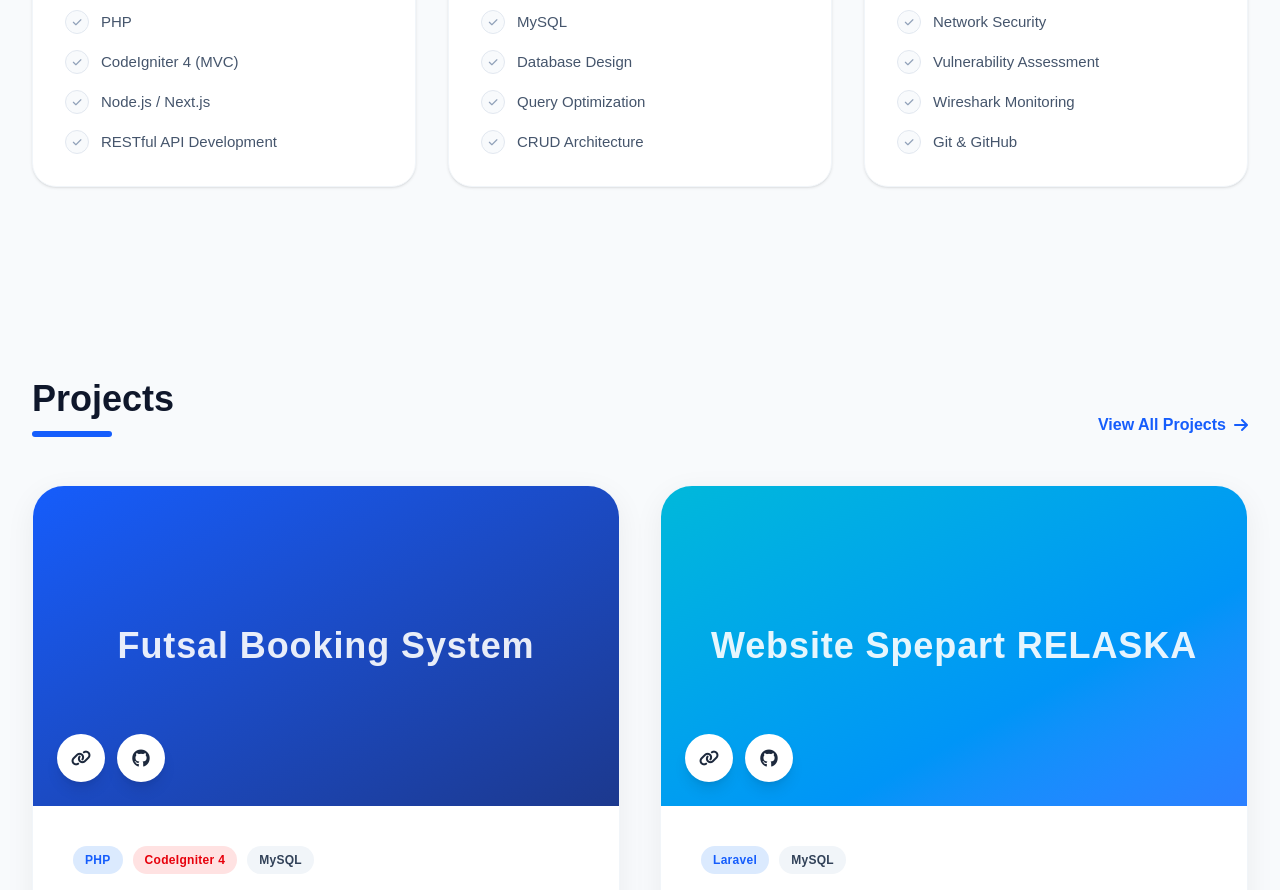
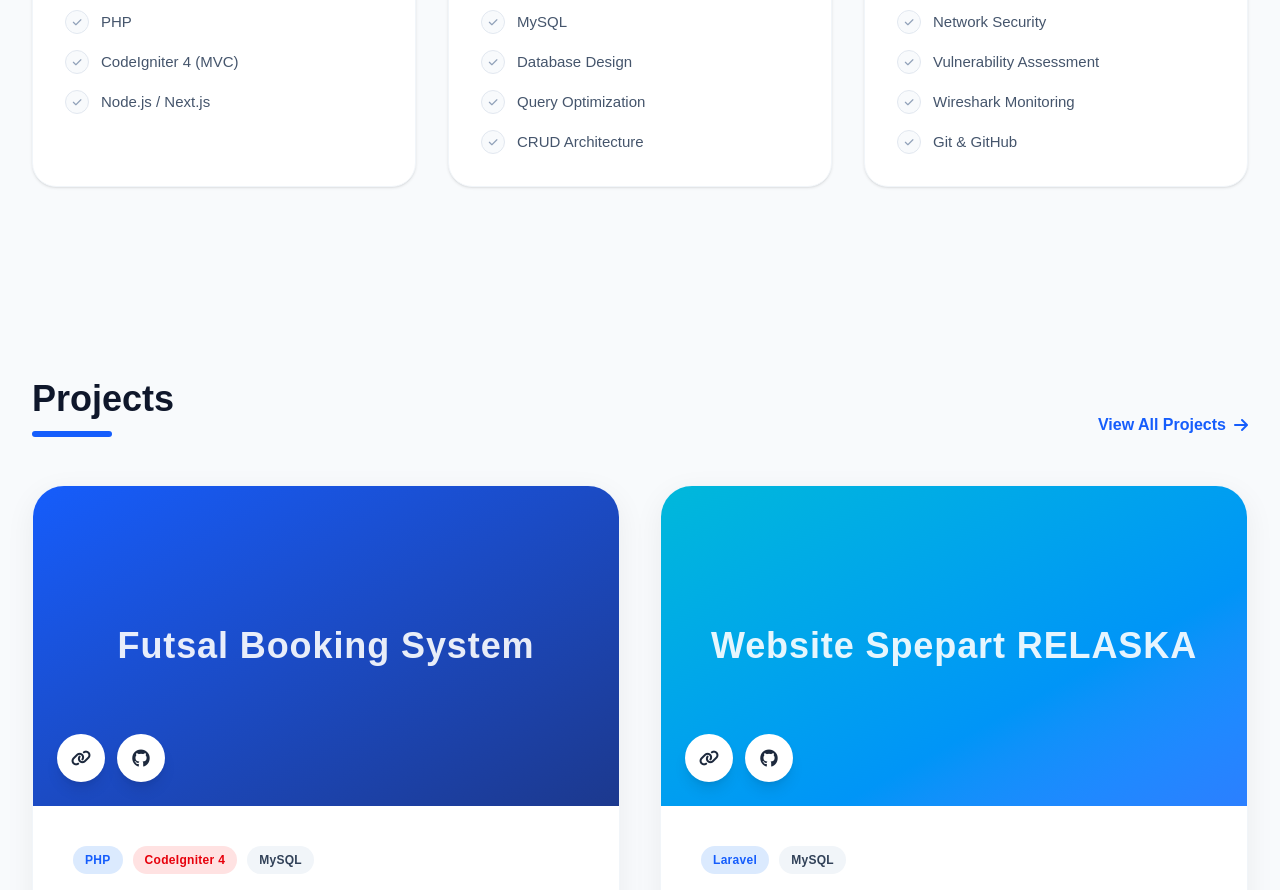
Before and after one commit to FalaahHamidHutasoit/portofolio, a Next.js app: page / in a window 1280 px wide. Shown: the part 2640-3530 px from the top of the page. Built offline with nearby package versions, Linux system fonts and the light colour scheme.

Commit message:
Update Code

```diff
--- a/app/components/Certificates.js
+++ b/app/components/Certificates.js
@@ -1,3 +1,4 @@
+/* eslint-disable @next/next/no-img-element */
 'use client';
 import { motion, AnimatePresence } from "framer-motion";
 import { useState } from "react";
--- a/app/components/Skills.js
+++ b/app/components/Skills.js
@@ -14,7 +14,7 @@ export default function Skills() {
         listItemHover: "group-hover/item:bg-blue-50 group-hover/item:border-blue-200",
         listCheckHover: "group-hover/item:text-blue-500"
       },
-      items: ["PHP", "CodeIgniter 4 (MVC)", "Node.js / Next.js", "RESTful API Development"]
+      items: ["PHP", "CodeIgniter 4 (MVC)", "Node.js / Next.js",]
     },
     {
       title: "Databases & Storage",
```
